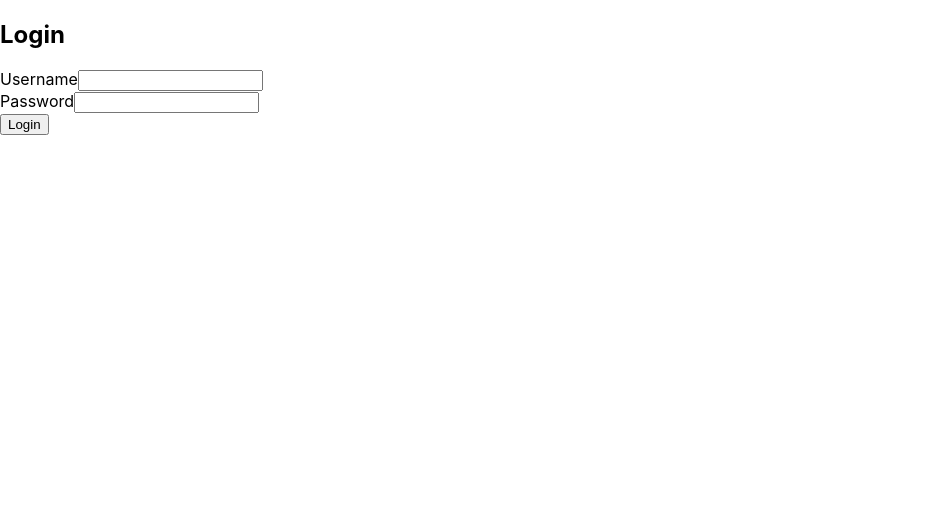
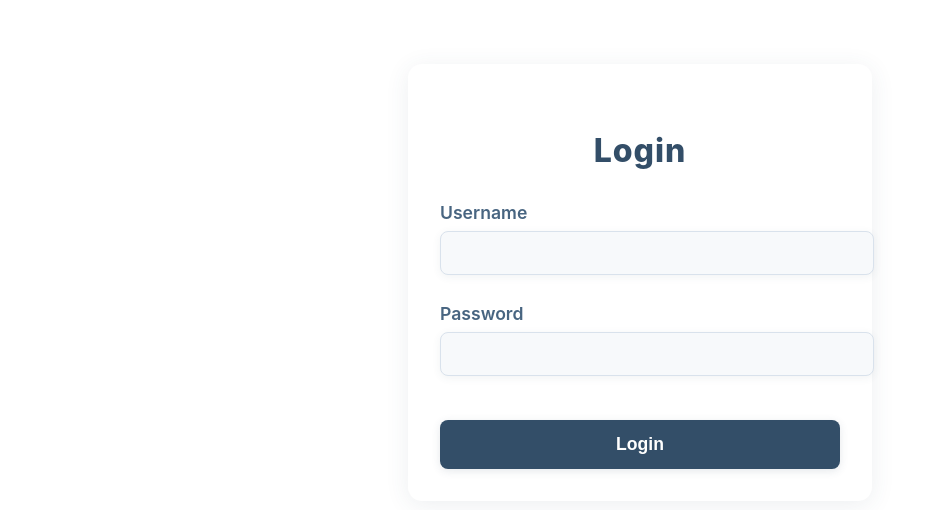
Before and after one commit to GlennHuckett82/LMS-project, a React (Create React App) app in the folder lms_frontend/: page /login in a window 1280 px wide. Shown: the top 510 px of the page, without its empty margins (0-938 px from the left). Built offline with nearby package versions, Linux system fonts and the light colour scheme; no server answers.

Commit message:
Polish: Standardize logout button size and add motivational message to profile page

```diff
--- a/lms_frontend/src/App.css
+++ b/lms_frontend/src/App.css
@@ -1,3 +1,94 @@
+/* --- AUTH PAGES (LOGIN & REGISTER) --- */
+.auth-container {
+  max-width: 400px;
+  margin: 4rem auto;
+  background: #fff;
+  border-radius: 14px;
+  box-shadow: 0 4px 24px rgba(51, 78, 104, 0.09);
+  padding: 2.5rem 2rem 2rem 2rem;
+  display: flex;
+  flex-direction: column;
+  align-items: center;
+}
+.auth-title {
+  font-size: 2rem;
+  font-weight: 800;
+  color: #334e68;
+  margin-bottom: 2rem;
+  letter-spacing: 1px;
+}
+.auth-form {
+  width: 100%;
+  display: flex;
+  flex-direction: column;
+  gap: 1.5rem;
+}
+.auth-field {
+  display: flex;
+  flex-direction: column;
+  align-items: flex-start;
+  width: 100%;
+}
+.auth-label {
+  font-size: 1.1rem;
+  color: #486581;
+  font-weight: 600;
+  margin-bottom: 0.5rem;
+}
+.auth-input {
+  width: 100%;
+  padding: 12px 16px;
+  border-radius: 8px;
+  border: 1px solid #d9e2ec;
+  font-size: 1rem;
+  color: #334e68;
+  background: #f7f9fb;
+  margin-bottom: 0.25rem;
+  box-shadow: 0 2px 8px rgba(51, 78, 104, 0.07);
+  transition: border-color 0.2s;
+}
+.auth-input:focus {
+  border-color: #334e68;
+  outline: none;
+}
+.auth-button {
+  width: 100%;
+  background: #334e68;
+  color: #fff;
+  font-size: 1.1rem;
+  font-weight: 700;
+  padding: 14px 0;
+  border-radius: 8px;
+  border: none;
+  box-shadow: 0 2px 8px rgba(51, 78, 104, 0.13);
+  cursor: pointer;
+  margin-top: 1rem;
+  transition: background 0.2s, box-shadow 0.2s;
+}
+.auth-button:hover {
+  background: #486581;
+  box-shadow: 0 4px 16px rgba(51, 78, 104, 0.13);
+}
+.auth-error {
+  color: #e11d48;
+  background: #fbeff2;
+  padding: 0.75rem 1rem;
+  border-radius: 8px;
+  font-size: 1rem;
+  margin-top: 1rem;
+  width: 100%;
+  text-align: center;
+}
+.auth-success {
+  color: #4fbb6b;
+  background: #eafaf1;
+  padding: 0.75rem 1rem;
+  border-radius: 8px;
+  font-size: 1rem;
+  margin-top: 1rem;
+  width: 100%;
+  text-align: center;
+}
 /* Final Invitation Section Styling */
 .final-invitation {
   background: linear-gradient(90deg, #334e68 0%, #243b53 100%);
--- a/lms_frontend/src/App.tsx
+++ b/lms_frontend/src/App.tsx
@@ -1,18 +1,24 @@
 
 // Main application component for the LMS frontend.
 // Sets up React Router for navigation between pages.
+
 import React from "react";
 import { BrowserRouter as Router, Routes, Route } from "react-router-dom";
 import Register from "./pages/Register";
 import Login from "./pages/Login";
 import Home from "./pages/Home";
-import Dashboard from "./pages/Dashboard";
+// import Dashboard from "./pages/Dashboard";
+import Profile from "./pages/Profile";
 import Courses from "./pages/Courses";
+import { AuthProvider } from "./auth/AuthContext";
+import RequireAuth from "./auth/RequireAuth";
+
 
 
 function App() {
-  // The Router wraps all page routes for navigation
+  // Provide authentication context to the entire app
   return (
+    <AuthProvider>
       <Router>
         <div className="App">
           <Routes>
@@ -26,10 +32,19 @@ function App() {
             {/* Courses listing route */}
             <Route path="/courses" element={<Courses />} />
 
-          {/* Future: Add protected routes for dashboard, lessons, etc. */}
+
+            {/* Protected profile route */}
+            <Route path="/profile" element={
+              <RequireAuth>
+                <Profile />
+              </RequireAuth>
+            } />
+
+            {/* Future: Add more protected routes for lessons, course management, etc. */}
           </Routes>
         </div>
       </Router>
+    </AuthProvider>
   );
 }
 
--- /dev/null
+++ b/lms_frontend/src/auth/AuthContext.tsx
@@ -0,0 +1,59 @@
+import React, { createContext, useContext, useEffect, useState, ReactNode } from "react";
+
+interface AuthContextType {
+  isAuthenticated: boolean;
+  accessToken: string | null;
+  login: (token: string) => void;
+  logout: () => void;
+}
+
+const AuthContext = createContext<AuthContextType | undefined>(undefined);
+
+export const AuthProvider = ({ children }: { children: ReactNode }) => {
+  const [accessToken, setAccessToken] = useState<string | null>(
+    localStorage.getItem("accessToken")
+  );
+  const [isAuthenticated, setIsAuthenticated] = useState<boolean>(!!accessToken);
+
+  useEffect(() => {
+    setIsAuthenticated(!!accessToken);
+  }, [accessToken]);
+
+  // Listen for token expiration or removal
+  useEffect(() => {
+    const handleStorage = () => {
+      const token = localStorage.getItem("accessToken");
+      setAccessToken(token);
+      setIsAuthenticated(!!token);
+    };
+    window.addEventListener("storage", handleStorage);
+    return () => window.removeEventListener("storage", handleStorage);
+  }, []);
+
+  const login = (token: string) => {
+    localStorage.setItem("accessToken", token);
+    setAccessToken(token);
+    setIsAuthenticated(true);
+  };
+
+  const logout = () => {
+    localStorage.removeItem("accessToken");
+    localStorage.removeItem("refreshToken");
+    setAccessToken(null);
+    setIsAuthenticated(false);
+  };
+
+  return (
+    <AuthContext.Provider value={{ isAuthenticated, accessToken, login, logout }}>
+      {children}
+    </AuthContext.Provider>
+  );
+};
+
+export const useAuth = () => {
+  const context = useContext(AuthContext);
+  if (!context) {
+    throw new Error("useAuth must be used within an AuthProvider");
+  }
+  return context;
+};
--- /dev/null
+++ b/lms_frontend/src/auth/RequireAuth.tsx
@@ -0,0 +1,22 @@
+import React from "react";
+import { Navigate, useLocation } from "react-router-dom";
+import { useAuth } from "./AuthContext";
+
+interface RequireAuthProps {
+  children: React.ReactNode;
+}
+
+// HOC to protect routes and redirect unauthenticated users
+const RequireAuth: React.FC<RequireAuthProps> = ({ children }) => {
+  const { isAuthenticated } = useAuth();
+  const location = useLocation();
+
+  if (!isAuthenticated) {
+    // Redirect to login, preserve attempted route for redirect after login
+    return <Navigate to="/login" state={{ from: location }} replace />;
+  }
+  // Always return a valid React element or null
+  return <>{children}</>;
+};
+
+export default RequireAuth;
--- a/lms_frontend/src/pages/Login.tsx
+++ b/lms_frontend/src/pages/Login.tsx
@@ -24,8 +24,8 @@ const Login: React.FC = () => {
       // loginUser stores tokens in localStorage if successful
       const data = await loginUser({ username, password });
       console.log("Logged in successfully:", data);
-      // Redirect to homepage after successful login
-      window.location.href = "/";
+      // Redirect to profile page after successful login
+      window.location.href = "/profile";
     } catch (err: any) {
       // Show error message if login fails
       setError(err.message || "Login failed");
@@ -34,13 +34,13 @@ const Login: React.FC = () => {
 
   // Render the login form UI
   return (
-    <div className="login-container">
-      <h2>Login</h2>
-      <form onSubmit={handleSubmit}>
-        <div>
-          <label>Username</label>
-          {/* Controlled input for username */}
+    <div className="login-container auth-container">
+      <h2 className="auth-title">Login</h2>
+      <form className="auth-form" onSubmit={handleSubmit}>
+        <div className="auth-field">
+          <label className="auth-label">Username</label>
           <input
+            className="auth-input"
             type="text"
             value={username}
             onChange={(e) => setUsername(e.target.value)}
@@ -48,10 +48,10 @@ const Login: React.FC = () => {
           />
         </div>
 
-        <div>
-          <label>Password</label>
-          {/* Controlled input for password */}
+        <div className="auth-field">
+          <label className="auth-label">Password</label>
           <input
+            className="auth-input"
             type="password"
             value={password}
             onChange={(e) => setPassword(e.target.value)}
@@ -59,11 +59,10 @@ const Login: React.FC = () => {
           />
         </div>
 
-        <button type="submit">Login</button>
+        <button className="auth-button" type="submit">Login</button>
       </form>
 
-      {/* Show error message if login fails */}
-      {error && <p className="error">{error}</p>}
+      {error && <p className="auth-error">{error}</p>}
     </div>
   );
 };
--- /dev/null
+++ b/lms_frontend/src/pages/Profile.tsx
@@ -0,0 +1,90 @@
+import React, { useEffect, useState } from "react";
+import { useAuth } from "../auth/AuthContext";
+import "../App.css";
+
+interface Lesson {
+  id: number;
+  title: string;
+}
+
+interface Course {
+  id: number;
+  title: string;
+  description: string;
+  lessons: Lesson[];
+}
+
+const Profile: React.FC = () => {
+  const { logout } = useAuth();
+  const [courses, setCourses] = useState<Course[]>([]);
+  const [loading, setLoading] = useState(true);
+  const [error, setError] = useState<string | null>(null);
+  const [openDropdown, setOpenDropdown] = useState<number | null>(null);
+
+  useEffect(() => {
+    fetch("http://127.0.0.1:8000/api/courses/?expand=lessons")
+      .then((res) => {
+        if (!res.ok) throw new Error("Failed to fetch courses");
+        return res.json();
+      })
+      .then((data) => {
+        // If lessons are not included, mock one lesson per course
+        const coursesWithLessons = data.results.map((course: any) => ({
+          ...course,
+          lessons: course.lessons && course.lessons.length > 0
+            ? course.lessons
+            : [{ id: 1, title: "Sample Lesson" }],
+        }));
+        setCourses(coursesWithLessons);
+        setLoading(false);
+      })
+      .catch((err) => {
+        setError(err.message);
+        setLoading(false);
+      });
+  }, []);
+
+  return (
+    <div className="dashboard-container">
+      <div style={{ display: "flex", justifyContent: "space-between", alignItems: "center", marginBottom: "2rem" }}>
+        <h2 style={{ color: "#334e68", fontWeight: 800 }}>My Profile</h2>
+        <button className="auth-button" style={{ width: 'auto', padding: '8px 24px', fontSize: '1rem' }} onClick={() => { logout(); window.location.href = "/"; }}>Logout</button>
+      </div>
+      {loading ? (
+        <p>Loading courses...</p>
+      ) : error ? (
+        <p style={{ color: "#e11d48" }}>{error}</p>
+      ) : (
+        <>
+          <div className="course-grid">
+            {courses.map((course) => (
+              <div className="course-card" key={course.id}>
+                <h3>{course.title}</h3>
+                <p>{course.description}</p>
+                <button className="auth-button" style={{ width: 'auto', padding: '8px 24px', fontSize: '1rem' }} onClick={() => setOpenDropdown(openDropdown === course.id ? null : course.id)}>
+                  View Lessons
+                </button>
+                {openDropdown === course.id && (
+                  <div style={{ marginTop: "1rem", background: "#f7f9fb", borderRadius: "8px", boxShadow: "0 2px 8px rgba(51, 78, 104, 0.07)", padding: "1rem" }}>
+                    <ul style={{ listStyle: "none", padding: 0, margin: 0 }}>
+                      {course.lessons.map((lesson) => (
+                        <li key={lesson.id} style={{ color: "#334e68", fontWeight: 600, marginBottom: "0.5rem" }}>{lesson.title}</li>
+                      ))}
+                    </ul>
+                  </div>
+                )}
+              </div>
+            ))}
+          </div>
+          <div style={{ marginTop: '2.5rem', textAlign: 'center', maxWidth: '700px', marginLeft: 'auto', marginRight: 'auto', color: '#334e68', fontSize: '1.15rem', fontWeight: 500 }}>
+            <p>
+              <strong>Ready to level up?</strong> Every course you see above is a new opportunity to grow your skills and unlock your potential. Dive into lessons, challenge yourself, and remember: every step you take brings you closer to your goals. Stay curious, keep building, and enjoy the journey—your future in tech starts here!
+            </p>
+          </div>
+        </>
+      )}
+    </div>
+  );
+};
+
+export default Profile;
--- a/lms_frontend/src/pages/Register.tsx
+++ b/lms_frontend/src/pages/Register.tsx
@@ -42,13 +42,13 @@ const Register: React.FC = () => {
 
   // Render the registration form UI
   return (
-    <div className="register-container">
-      <h2>Register</h2>
-      <form onSubmit={handleSubmit}>
-        <div>
-          <label>Username</label>
-          {/* Controlled input for username */}
+    <div className="register-container auth-container">
+      <h2 className="auth-title">Register</h2>
+      <form className="auth-form" onSubmit={handleSubmit}>
+        <div className="auth-field">
+          <label className="auth-label">Username</label>
           <input
+            className="auth-input"
             type="text"
             value={username}
             onChange={(e) => setUsername(e.target.value)}
@@ -56,10 +56,10 @@ const Register: React.FC = () => {
           />
         </div>
 
-        <div>
-          <label>Email</label>
-          {/* Controlled input for email */}
+        <div className="auth-field">
+          <label className="auth-label">Email</label>
           <input
+            className="auth-input"
             type="email"
             value={email}
             onChange={(e) => setEmail(e.target.value)}
@@ -67,10 +67,10 @@ const Register: React.FC = () => {
           />
         </div>
 
-        <div>
-          <label>Password</label>
-          {/* Controlled input for password */}
+        <div className="auth-field">
+          <label className="auth-label">Password</label>
           <input
+            className="auth-input"
             type="password"
             value={password}
             onChange={(e) => setPassword(e.target.value)}
@@ -78,13 +78,11 @@ const Register: React.FC = () => {
           />
         </div>
 
-        <button type="submit">Register</button>
+        <button className="auth-button" type="submit">Register</button>
       </form>
 
-      {/* Show error message if registration fails */}
-      {error && <p className="error">{error}</p>}
-      {/* Show success message if registration succeeds */}
-      {success && <p className="success">{success}</p>}
+      {error && <p className="auth-error">{error}</p>}
+      {success && <p className="auth-success">{success}</p>}
     </div>
   );
 };
```
Lines whose indentation alone changed are shown as unchanged.
